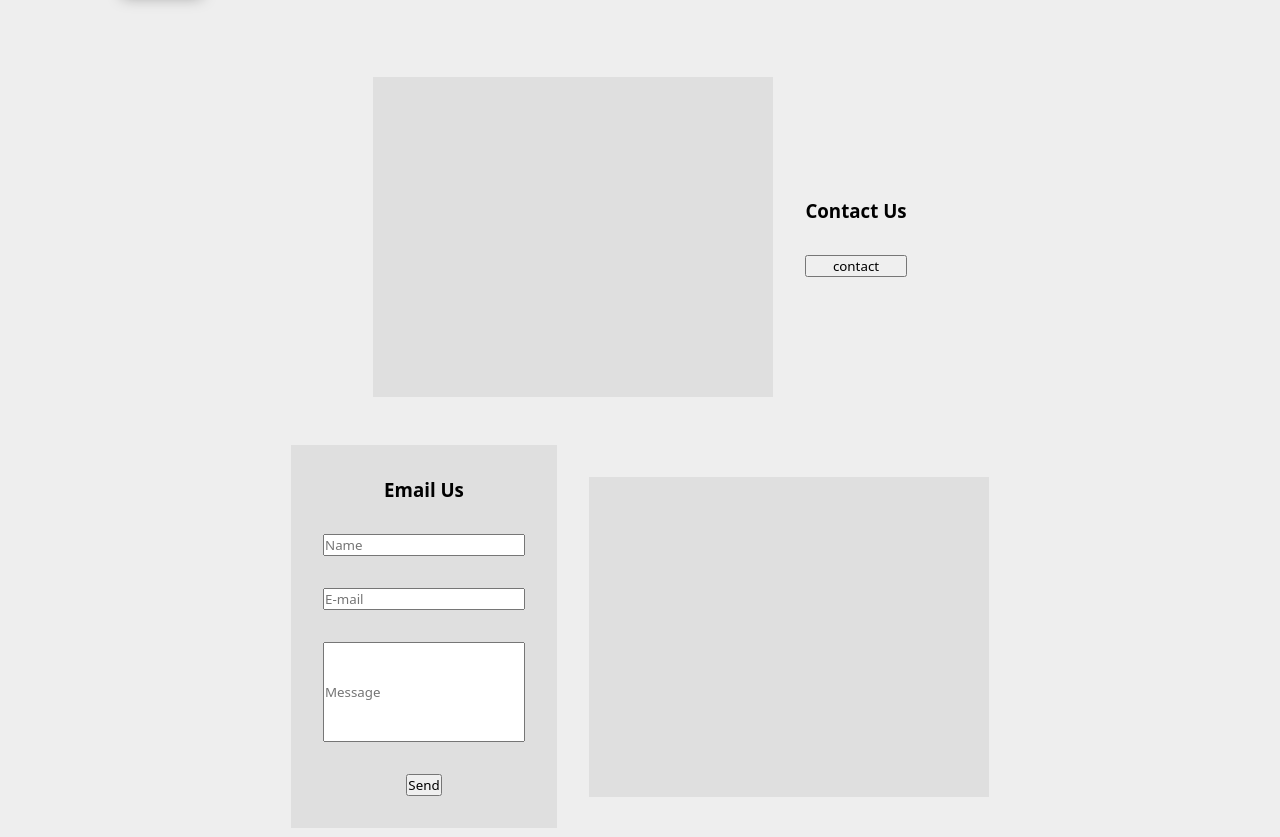
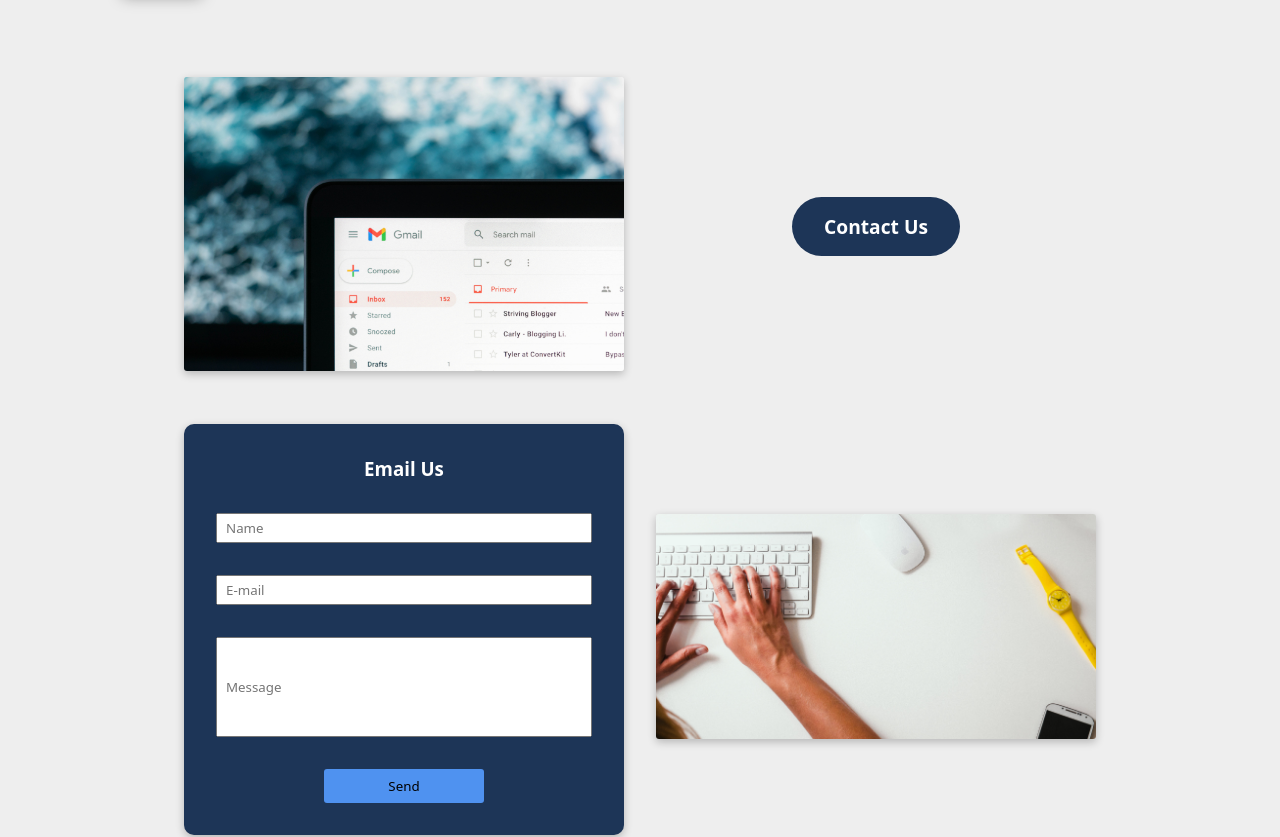
Before and after one commit to nilberm/wdd130, a plain HTML site: page devmota/pages/ContactUs/index.html in a window 1280 px wide. Shown: the part 120-957 px from the top of the page. Drawn offline with Linux system fonts and the light colour scheme.

Commit message:
feat: finished page 2, contact us

```diff
--- a/devmota/pages/ContactUs/index.html
+++ b/devmota/pages/ContactUs/index.html
@@ -23,22 +23,21 @@
 
   <main>
     <section class="imageAndButton">
-      <div class="img1"></div>
+      <div class="img1"><img src="../../assets/images/contact-image1.jpg" alt=""></div>
       <div class="button">
-        <h3>Contact Us</h3>
-        <button>contact</button>
+        <button>Contact Us</button>
       </div>
     </section>
 
     <section class="formAndImage">
       <div class="formContainer">
         <h3>Email Us</h3>
-        <input type="text" placeholder="Name">
-        <input type="email" placeholder="E-mail">
+        <input class="input-type1" type="text" placeholder="Name">
+        <input class="input-type1" type="email" placeholder="E-mail">
         <input class="msg-input" type="text" placeholder="Message">
         <button type="submit">Send</button>
       </div>
-      <div class="img2"></div>
+      <div class="img2"><img src="../../assets/images/contact-image2.jpg" alt=""></div>
     </section>
   </main>
 
--- a/devmota/styles/contactUs.css
+++ b/devmota/styles/contactUs.css
@@ -1,10 +1,13 @@
 .img1,
 .img2 {
-  width: 400px;
-  height: 320px;
-  background: rgb(223, 223, 223);
+  width: 40%;
 }
-
+.img1 img,
+.img2 img {
+  width: 100%;
+  box-shadow: rgba(0, 0, 0, 0.24) 0px 3px 8px;
+  border-radius: 3px;
+}
 .imageAndButton {
   width: 100%;
   display: flex;
@@ -16,8 +19,26 @@
 
 .button {
   display: flex;
+  width: 40%;
   flex-direction: column;
+  justify-content: center;
+  align-items: center;
   gap: 2rem;
+}
+
+.button button {
+  background: var(--primary-color);
+  border: none;
+  color: #fff;
+  font-size: 1.2rem;
+  font-weight: 700;
+  padding: 1rem 2rem;
+  border-radius: 33px;
+  cursor: pointer;
+}
+
+.button button:hover {
+  background: var(--accent1-color);
 }
 
 .formAndImage {
@@ -34,11 +55,36 @@
   flex-direction: column;
   justify-content: center;
   align-items: center;
-  background: rgb(223, 223, 223);
+  background: var(--primary-color);
   padding: 2rem;
   gap: 2rem;
+  color: white;
+  width: 40%;
+  box-shadow: rgba(0, 0, 0, 0.24) 0px 3px 8px;
+  border-radius: 10px;
+}
+
+.formContainer button {
+  border: none;
+  padding: 0.5rem 4rem;
+  border-radius: 3px;
+  cursor: pointer;
+  font-weight: 500;
+  background: var(--accent1-color);
+}
+
+.formContainer button:hover {
+  background: var(--accent2-color);
+}
+
+.input-type1 {
+  height: 30px;
+  width: 100%;
+  padding-left: 0.5rem;
 }
 
 .msg-input {
   height: 100px;
+  width: 100%;
+  padding-left: 0.5rem;
 }
```
